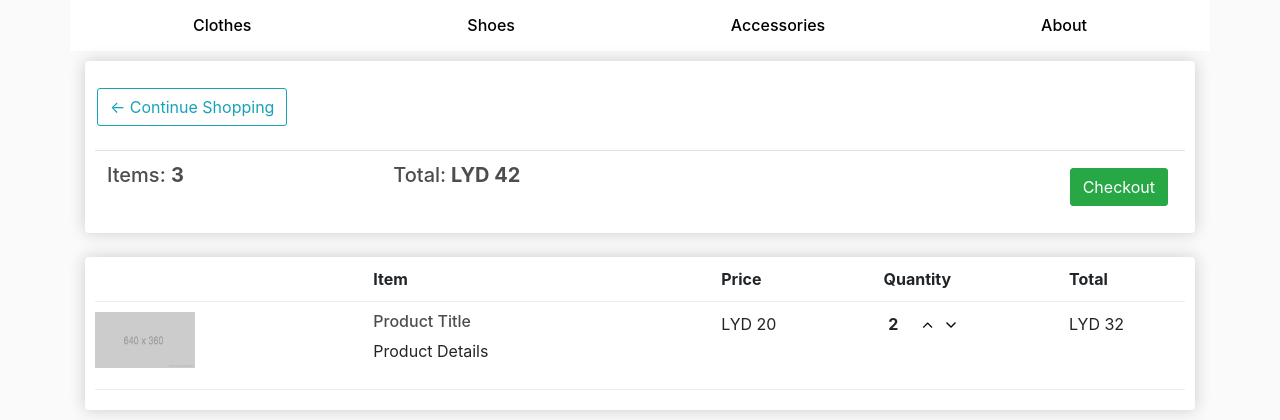
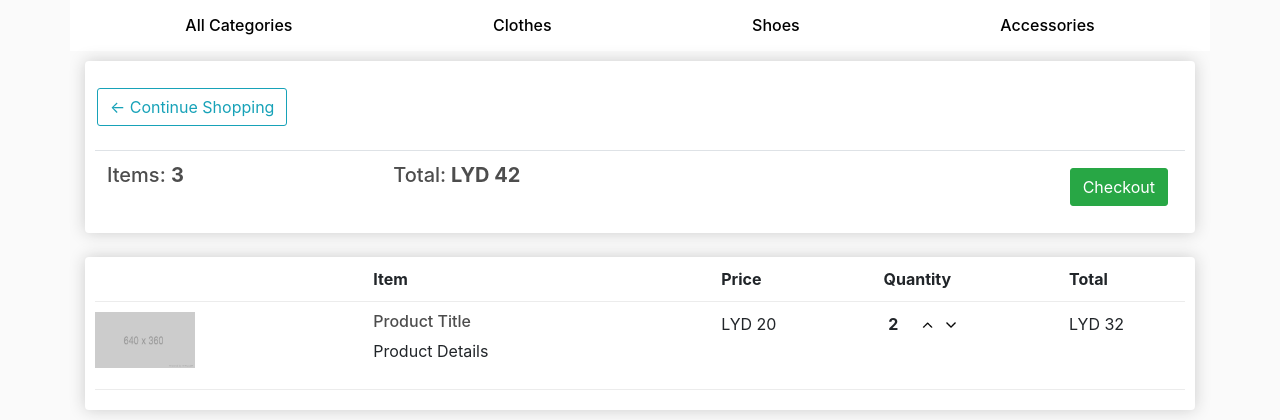
Before and after one commit to AliAljahawi/Ecommerce, a Django app: page /cart/ in a window 1280 px wide. Shown: the part 57-477 px from the top of the page. Run offline with Django 3.2, Linux system fonts and the light colour scheme; lists and menus that the app fills with data are empty; some libraries are stand-ins or nearby versions.

Commit message:
about changed to all categories

```diff
--- a/Project/store/templates/store/base.html
+++ b/Project/store/templates/store/base.html
@@ -38,6 +38,9 @@
         </nav>
         <div class="container" style="background-color: #ffffff;">
             <div class="d-flex justify-content-around" >
+                <div class="p-2 bd-highlight">
+                    <a class="nav-link mb-0 h6" style="color: #000000;" href="{% url 'listview' %}">All Categories<span class="sr-only">(current)</span></a>
+                </div>
                  <div class="p-2 bd-highlight">
                      <a class="nav-link mb-0 h6" style="color: #000000;" href="{% url 'category' 'clothes' %}">Clothes<span class="sr-only">(current)</span></a>
                  </div>
@@ -47,9 +50,7 @@
                 <div class="p-2 bd-highlight">
                     <a class="nav-link mb-0 h6" style="color: #000000;" href="{% url 'category' 'accessories' %}">Accessories<span class="sr-only">(current)</span></a>
                 </div>
-                <div class="p-2 bd-highlight">
-                    <a class="nav-link mb-0 h6" style="color: #000000;" href="#">About<span class="sr-only">(current)</span></a>
-                </div>
+
             </div>
         </div>
         <div class="container">
```
